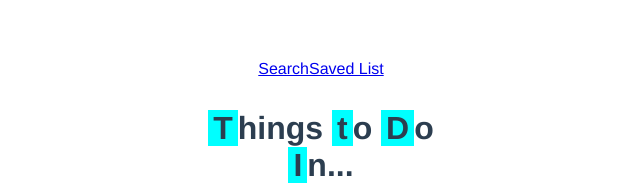
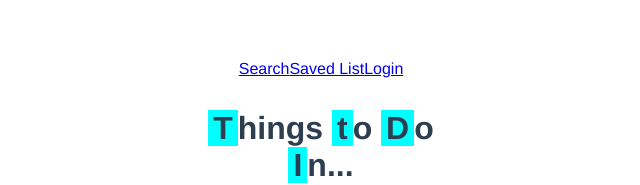
Before and after one commit to kja12786git/travel-assistant-app, a Vue app: page / in a window 1280 px wide. Shown: the top 185 px of the page, without its empty margins (319-959 px from the left). Built offline with nearby package versions, Linux system fonts and the light colour scheme.

Commit message:
Used scoped styles

```diff
--- a/src/components/Nav.vue
+++ b/src/components/Nav.vue
@@ -3,6 +3,7 @@
       <ul>
         <li><a href="/">Search</a></li>
         <li><a href="SavedList">Saved List</a></li>
+        <li class="fixed"><a href="/login">Login</a></li>
 
       </ul>
 
@@ -24,6 +25,11 @@
 </script>
 
 <style scoped>
+  nav {
+    margin: 1em 0;
+    margin: 1rem 0;
+
+  }
   ul > li {
     display: inline-block;
 
```
